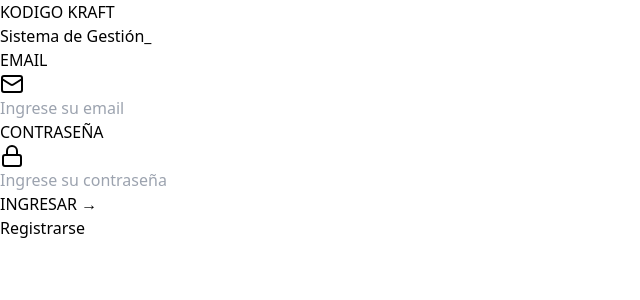
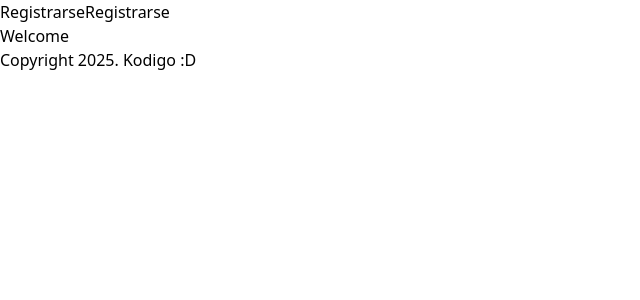
Before and after one commit to AlejandroAHF/inventariado-productos, a Next.js app: page / in a window 1280 px wide. Shown: the top 300 px of the page, without its empty margins (0-640 px from the left). Built offline with nearby package versions, Linux system fonts and the light colour scheme.

Commit message:
feat: adjuting features

```diff
--- a/src/app/components/Register.tsx
+++ b/src/app/components/Register.tsx
@@ -1,12 +1,13 @@
 "use client"; // Necesario si usas Next.js App Router
 
-import { Lock, User, Mail, Link } from "lucide-react";
+import { Lock, User, Mail} from "lucide-react";
 import { useState } from "react";
 import { useForm } from "react-hook-form";
 import { RegisterFormInputs } from "@/Interfaces/Register.interfaces";
 import { registerUser } from "@/Services/Register.services";
 import { useRouter } from "next/navigation"; // Usar "next/router" si usas Pages Router
 import Button from "./ui/Button";
+import Link from "next/link";
 
 const Register = () => {
   const { register, handleSubmit } = useForm<RegisterFormInputs>();
@@ -26,7 +27,7 @@ const Register = () => {
 
       setSuccessMessage("¡Registro exitoso! Redirigiendo...");
       setTimeout(() => {
-        router.push("/Login"); // Redirigir al login tras el registro
+        router.push("/login"); // Redirigir al login tras el registro
       }, 2000);
     } catch (err) {
       if (err instanceof Error) {
--- a/src/app/components/Shared/Footer.tsx
+++ b/src/app/components/Shared/Footer.tsx
@@ -2,7 +2,11 @@
 
 const Footer = () => {
   return (
-    <div>Footer</div>
+    <footer>
+        <div>
+            <p>Copyright 2025. Kodigo :D</p>
+        </div>
+    </footer>
   )
 }
 
--- a/src/app/components/Shared/Navbar.tsx
+++ b/src/app/components/Shared/Navbar.tsx
@@ -1,8 +1,16 @@
+import Link from "next/link";
 
 const Navbar = () => {
   return (
-    <div>Navbar</div>
-  )
-}
+    <nav className="bg-[#FFF7F0]">
+      <Link href={"/register"} className={"underline hover:no-underline"}>
+        Registrarse
+      </Link>
+      <Link href={"/login"} className={"underline hover:no-underline"}>
+        Registrarse
+      </Link>
+    </nav>
+  );
+};
 
-export default Navbar
+export default Navbar;
--- /dev/null
+++ b/src/app/components/Welcome.tsx
@@ -0,0 +1,7 @@
+const Welcome = () => {
+  return (
+    <div>Welcome</div>
+  )
+}
+
+export default Welcome
--- a/src/app/page.tsx
+++ b/src/app/page.tsx
@@ -1,10 +1,14 @@
 import React from 'react';
-import LoginForm from './components/Login';
+import Welcome from './components/Welcome';
+import Footer from './components/Shared/Footer';
+import Navbar from './components/Shared/Navbar';
 
 export default function Home() {
   return (
     <>
-      <LoginForm />
+    <Navbar></Navbar>
+     <Welcome></Welcome>
+     <Footer></Footer>
     </>
   );
 }
```
